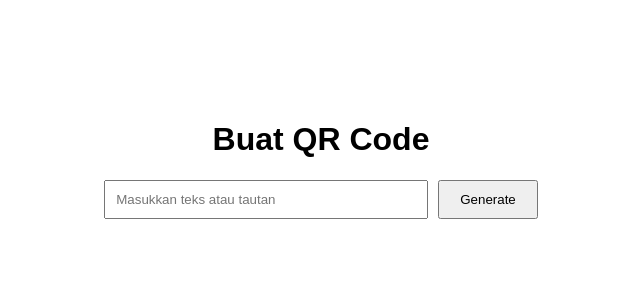
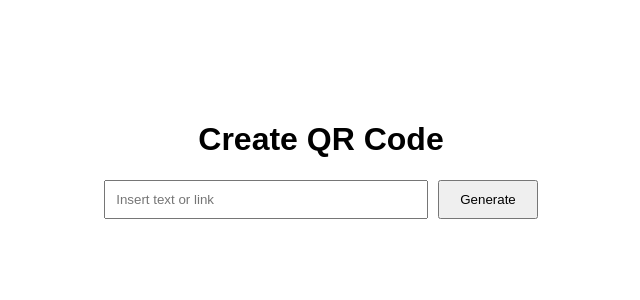
Before and after one commit to mamirulhaq/qrgenerator, a Flask app: page / in a window 1280 px wide. Shown: the top 300 px of the page, without its empty margins (319-959 px from the left). Run offline with Flask 3, Linux system fonts and the light colour scheme.

Commit message:
Reupload full project

```diff
--- a/templates/index.html
+++ b/templates/index.html
@@ -25,9 +25,9 @@
   </style>
 </head>
 <body>
-  <h1>Buat QR Code</h1>
+  <h1>Create QR Code</h1>
   <form method="POST">
-    <input type="text" name="data" placeholder="Masukkan teks atau tautan" required>
+    <input type="text" name="data" placeholder="Insert text or link" required>
     <button type="submit">Generate</button>
   </form>
 </body>
```
Also changed, not shown: templates/result.html (+1 -1 lines).
